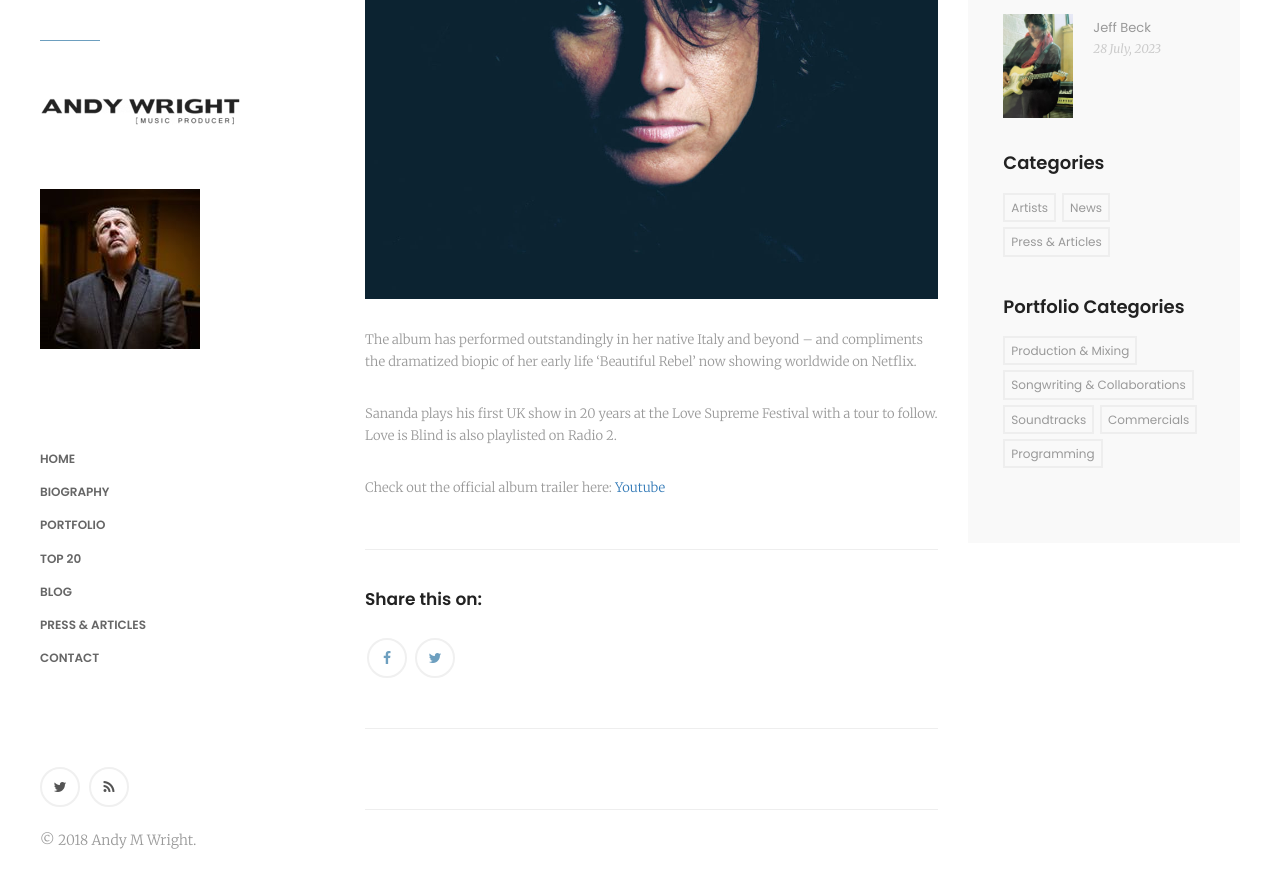
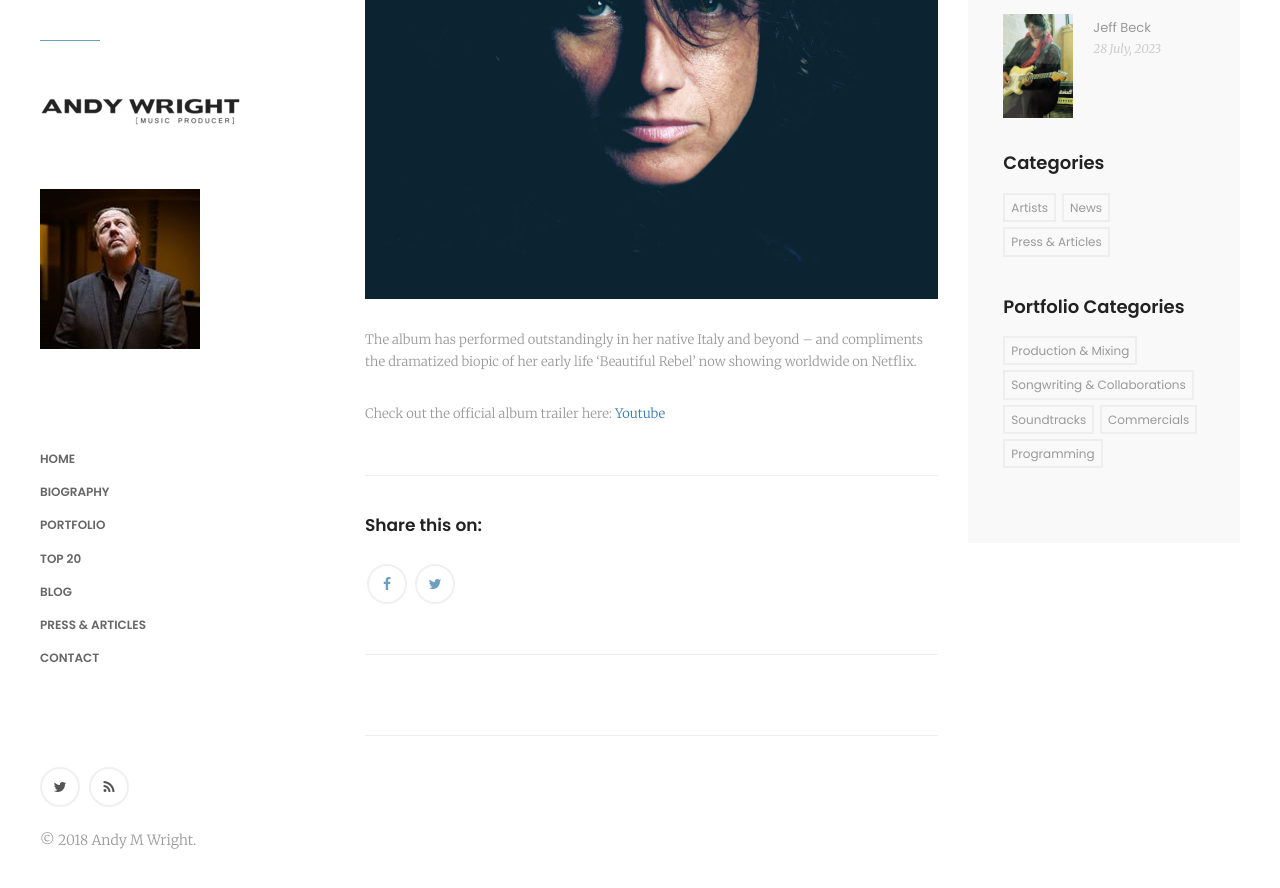
Before and after one commit to andywrightmusic/andywrightmusic.github.io, a Jekyll site: the page built from collections/_posts/2024-07-10-2024-Gianna-Nannini-Sei-Nel-L’Anima.md, in a window 1280 px wide and 900 px high, scrolled down 509 px. Shown: the top 888 px of the window. Built offline with Jekyll 4.4.1, drawn with Linux system fonts in a browser that asks for light colours; comment, search, counter and statistics services are not loaded.

```diff
--- a/collections/_posts/2024-07-10-2024-Gianna-Nannini-Sei-Nel-L’Anima.md
+++ b/collections/_posts/2024-07-10-2024-Gianna-Nannini-Sei-Nel-L’Anima.md
@@ -14,7 +14,5 @@
 
 The album has performed outstandingly in her native Italy and beyond – and compliments the dramatized biopic of her early life ‘Beautiful Rebel’ now showing worldwide on Netflix.
 
-Sananda plays his first UK show in 20 years at the Love Supreme Festival with a tour to follow. Love is Blind is also playlisted on Radio 2.
-
 Check out the official album trailer here:
 [Youtube](https://www.youtube.com/watch?v=v1LOfIQwSX8)
```
Also changed, not shown: collections/_posts/2024-07-10-2024-Love-is-Blind–Sananda Maitreya.md (+2 -0 lines).
